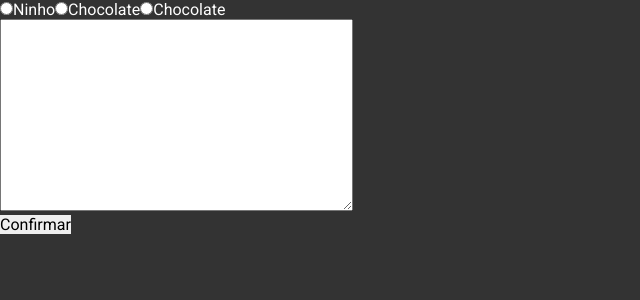
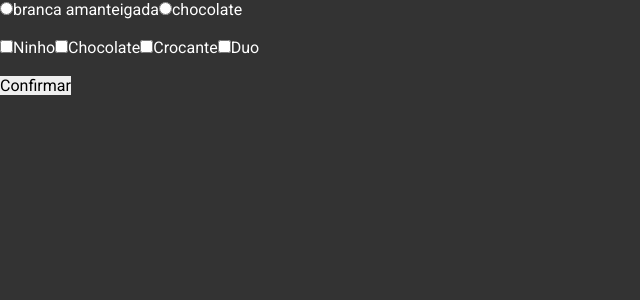
Before and after one commit to ClaudionorOjr/docecia, a React (Create React App) app: page /makecake in a window 1280 px wide. Shown: the top 300 px of the page, without its empty margins (0-640 px from the left). Built offline with nearby package versions, Linux system fonts and the light colour scheme; no server answers.

Commit message:
Iniciado criação do from da página de montagem de bolos

```diff
--- a/src/pages/MakeCake/index.tsx
+++ b/src/pages/MakeCake/index.tsx
@@ -6,8 +6,8 @@
 
 export function MakeCake(){
   const validator = yup.object().shape({
-    name: yup.boolean()
-        .required(),
+    recheio: yup.array(yup.string()).required().max(2, "Limit of 2 fillings"),
+    massa: yup.string().required()
   });
 
   const {
@@ -18,38 +18,73 @@
     resolver: yupResolver(validator)
   })
 
+  function onSubmitButton(data: any){
+    console.log(data)
+  }
+
   return (
-    <form onSubmit={handleSubmit((data: any) => {
-    })}>
+    <form onSubmit={handleSubmit(onSubmitButton)}>
+
+      <div className='massas'>
         <input
-        {...register('name')}
+          {...register('massa')}
           type="radio"
-        name='recheio'
+          name="massa"
+          value="branca amanteigada"
+          id='branca amanteigada'
+        />
+        <label htmlFor="branca amanteigada">branca amanteigada</label>
+
+        <input
+          {...register('massa')}
+          type="radio"
+          value="chocolate"
+          id='chocolate-massa'
+        />
+        <label htmlFor="chocolate-massa">chocolate</label>
+      </div>
+
+      <br />
+
+      <div className="recheios">
+        <input
+          type='checkbox'
+          value='ninho'
           id='ninho'
+          {...register("recheio")}
         />
         <label htmlFor="ninho">Ninho</label>
 
         <input
-        {...register('name')}
-        type="radio"
-        name='recheio'
+          type='checkbox'
+          value='chocolate'
           id='chocolate'
+          {...register("recheio")}
         />
         <label htmlFor="chocolate">Chocolate</label>
 
         <input
-        {...register('name')}
-        type="radio"
-        name='recheio'
-        id='chocolate'
+          type='checkbox'
+          value='crocante'
+          id='crocante'
+          {...register("recheio")}
         />
-      <label htmlFor="chocolate">Chocolate</label>
+        <label htmlFor="crocante">Crocante</label>
+
+        <input
+          type='checkbox'
+          value='duo'
+          id='duo'
+          {...register("recheio")}
+        />
+        <label htmlFor="duo">Duo</label>
+
+        <br/>
+        {errors.recheio && <span>{errors.recheio.message}</span>}
+      </div>
 
       <br />
 
-      <textarea cols={40} rows={10}/>
-
-      <br />
       <button type="submit">Confirmar</button>
     </form>
   )
```
Lines whose indentation alone changed are shown as unchanged.
